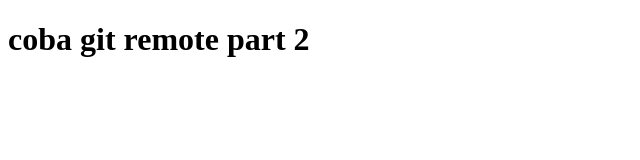
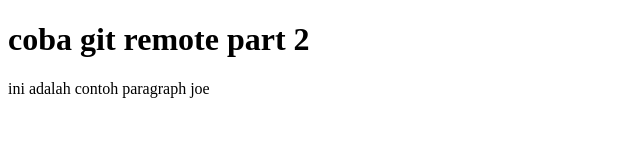
Before and after one commit to jokojr97/wpu-git-test-2, a plain HTML site: page index.html in a window 1280 px wide. Shown: the whole page, without its empty margins (0-640 px from the left). Drawn offline with Linux system fonts and the light colour scheme.

Commit message:
menambahkan paragraph

```diff
--- a/index.html
+++ b/index.html
@@ -5,5 +5,6 @@
 </head>
 <body>
 <h1>coba git remote part 2</h1>
+<p>ini adalah contoh paragraph joe</p>
 </body>
 </html>
```
